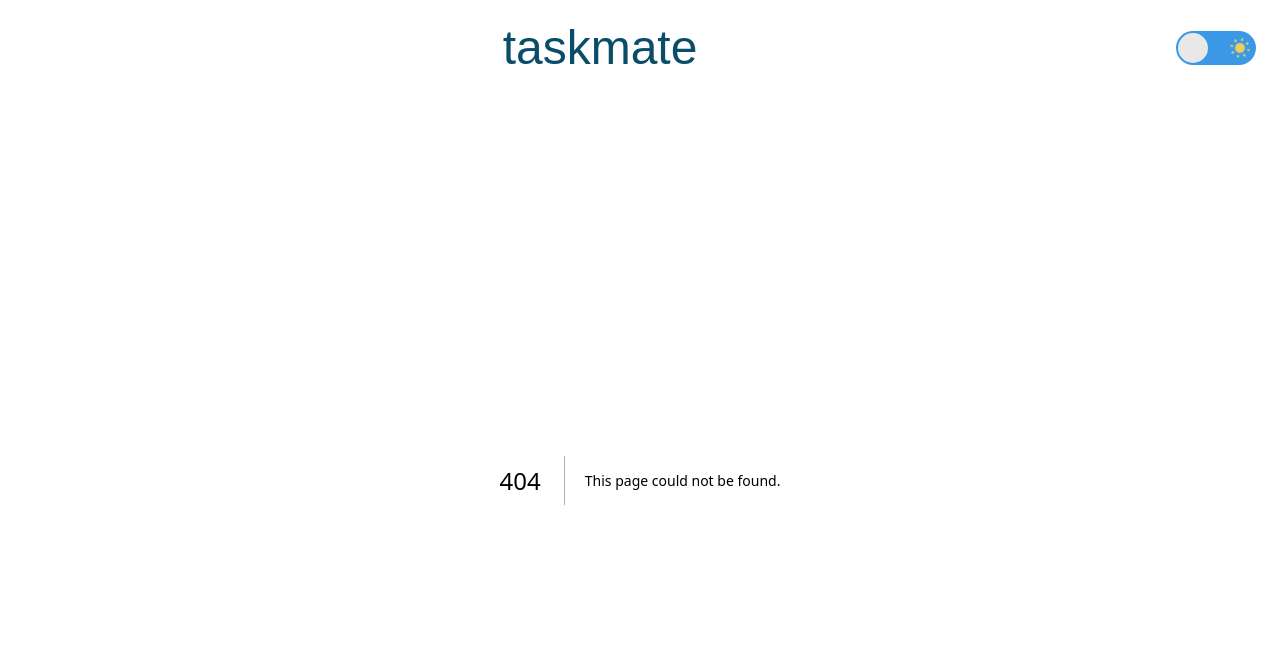
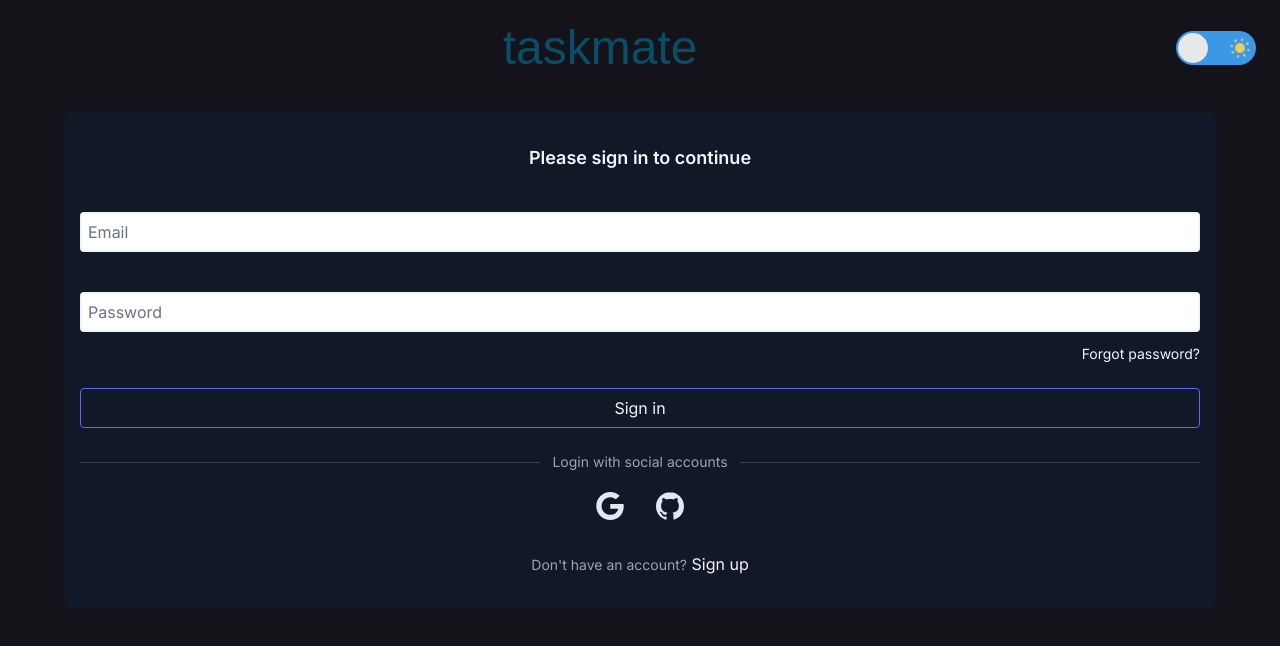
Before and after one commit to alvseven/taskmate, a Next.js app: page /signin in a window 1280 px wide. Before the commit this address had no page. Shown: the top 646 px of the page. Built offline with nearby package versions, Linux system fonts and the light colour scheme; a web font is replaced by a local one.

Commit message:
renaming login route and components

```diff
--- /dev/null
+++ b/src/app/signin/layout.tsx
@@ -0,0 +1,16 @@
+export const metadata = {
+  title: "Create Next App",
+  description: "Generated by create next app",
+};
+
+export default function LoginLayout({
+  children,
+}: {
+  children: React.ReactNode;
+}) {
+  return (
+    <html lang="en">
+      <body>{children}</body>
+    </html>
+  );
+}
--- /dev/null
+++ b/src/app/signin/page.tsx
@@ -0,0 +1,9 @@
+import { SignInForm } from "@/components";
+
+export default function Login() {
+  return (
+    <main className="flex place-content-center">
+      <SignInForm />
+    </main>
+  );
+}
--- a/src/components/FloatingLabel/index.tsx
+++ b/src/components/FloatingLabel/index.tsx
@@ -25,7 +25,7 @@ export const FloatingLabel = ({
         className="peer h-10 w-full pl-2 border-2 rounded border-slate-100 text-gray-800 placeholder-transparent focus:outline-none focus:border-[#1a73e8]"
       />
       <Label
-        className="absolute left-0 -top-7 text-gray-500 pl-2 text-base transition-all peer-placeholder-shown:text-base peer-placeholder-shown:text-gray-500 peer-placeholder-shown:top-2 peer-focus:-top-7 peer-focus:text-base"
+        className="absolute left-0 -top-7 text-gray-400 pl-2 text-base transition-all peer-placeholder-shown:text-base peer-placeholder-shown:text-gray-500 peer-placeholder-shown:top-2 peer-focus:-top-7 peer-focus:text-base"
         htmlFor={type}
       >
         {children}
--- /dev/null
+++ b/src/components/SignInForm/index.tsx
@@ -0,0 +1,40 @@
+import Link from "next/link";
+
+import { FloatingLabel, SocialLogin } from "@/components";
+import { Button, Form } from "../common";
+
+export const SignInForm = () => {
+  return (
+    <Form className="flex flex-col place-content-center w-[90%] pt-8 mt-8 rounded-lg bg-blue-primary p-4">
+      <p className="font-semibold text-lg text-center text-white-primary">
+        Please sign in to continue
+      </p>
+      <FloatingLabel id="email" placeholder="youremail@mail.com">
+        Email
+      </FloatingLabel>
+      <FloatingLabel id="password" type="password" placeholder="********">
+        Password
+      </FloatingLabel>
+      <Link
+        href="/forgot-password"
+        className="text-[#F3F4F6] text-sm text-right mt-3"
+      >
+        Forgot password?
+      </Link>
+      <Button
+        type="submit"
+        className="text-[#F3F4F6] text-base h-10 rounded border border-[#6366F1] mt-6"
+      >
+        Sign in
+      </Button>
+      <SocialLogin />
+      <p className="text-sm text-[#9CA3AF] text-center mt-8 mb-4">
+        Don't have an account?
+        <Link href="signup" className="text-[#F3F4F6] text-base">
+          {" "}
+          Sign up
+        </Link>
+      </p>
+    </Form>
+  );
+};
```
Also changed, not shown: src/components/index.ts (+4 -3 lines), 1 other file (tests, documents, lock files or other folders).
